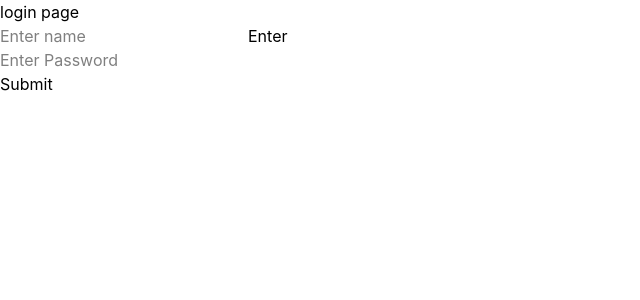
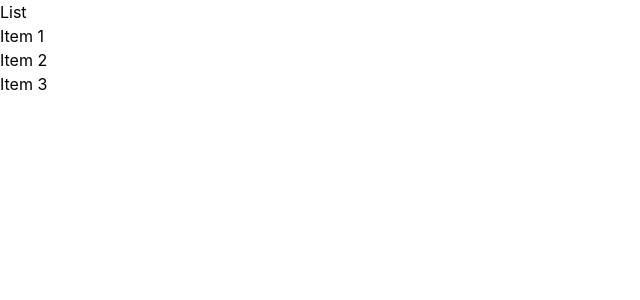
Before and after one commit to firozmdtabish04/React-tut, a React (Vite) app: page / in a window 1280 px wide. Shown: the top 300 px of the page, without its empty margins (0-640 px from the left). Built offline with nearby package versions, Linux system fonts and the light colour scheme.

Commit message:
List key map

```diff
--- a/src/App.jsx
+++ b/src/App.jsx
@@ -9,6 +9,7 @@ import Course from "./component/Course";
 import HooksComp from "./component/hook/HooksComp";
 import Form from "./component/Form";
 import Conditional from "./auth/Conditional";
+import List from "./component/List";
 
 function App() {
   return (
@@ -34,7 +35,8 @@ function App() {
       {/* <HooksComp /> */}
       {/* <Form /> */}
 
-      <Conditional />
+      {/* <Conditional /> */}
+      <List />
     </>
   );
 }
--- /dev/null
+++ b/src/component/List.jsx
@@ -0,0 +1,15 @@
+import React from "react";
+
+function List() {
+  const items = ["Item 1", "Item 2", "Item 3"];
+  return (
+    <div>
+      <h2>List</h2>
+      {items.map((item, index) => (
+        <div key={index}>{item}</div>
+      ))}
+    </div>
+  );
+}
+
+export default List;
```
